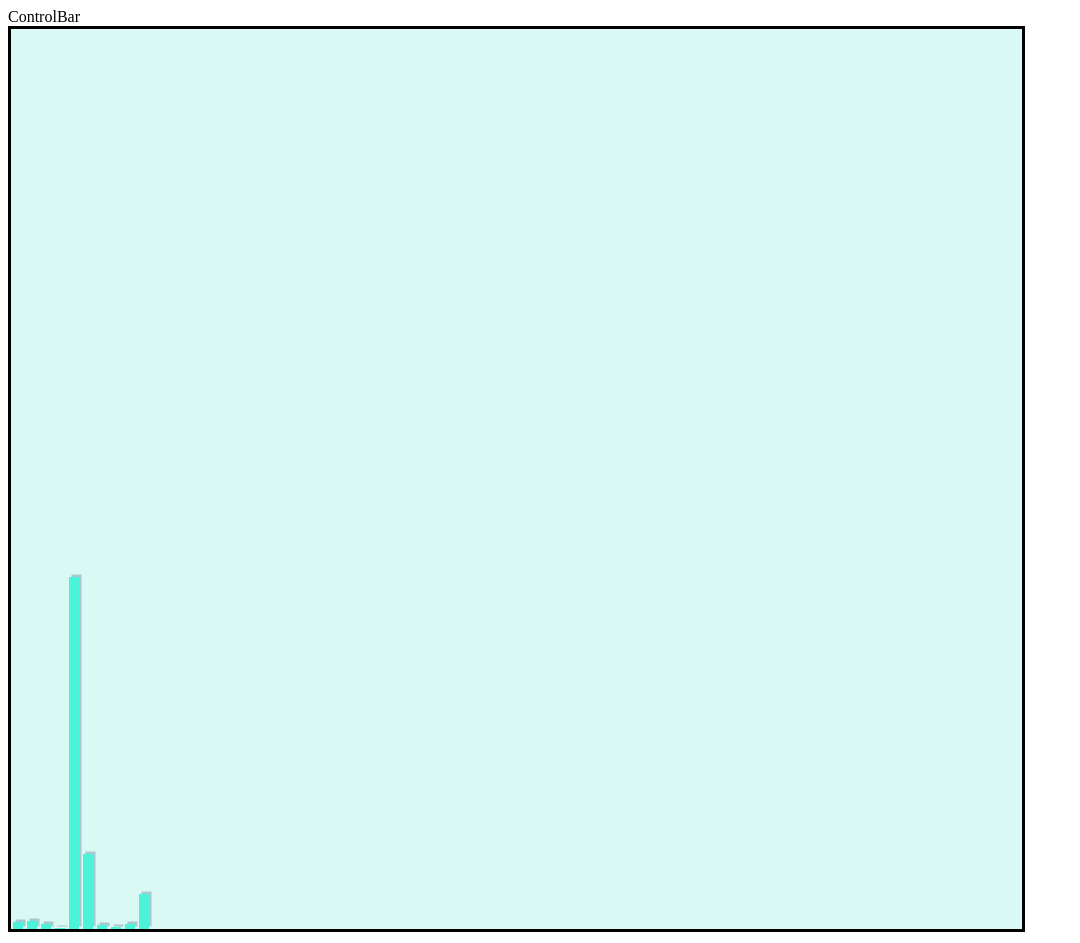
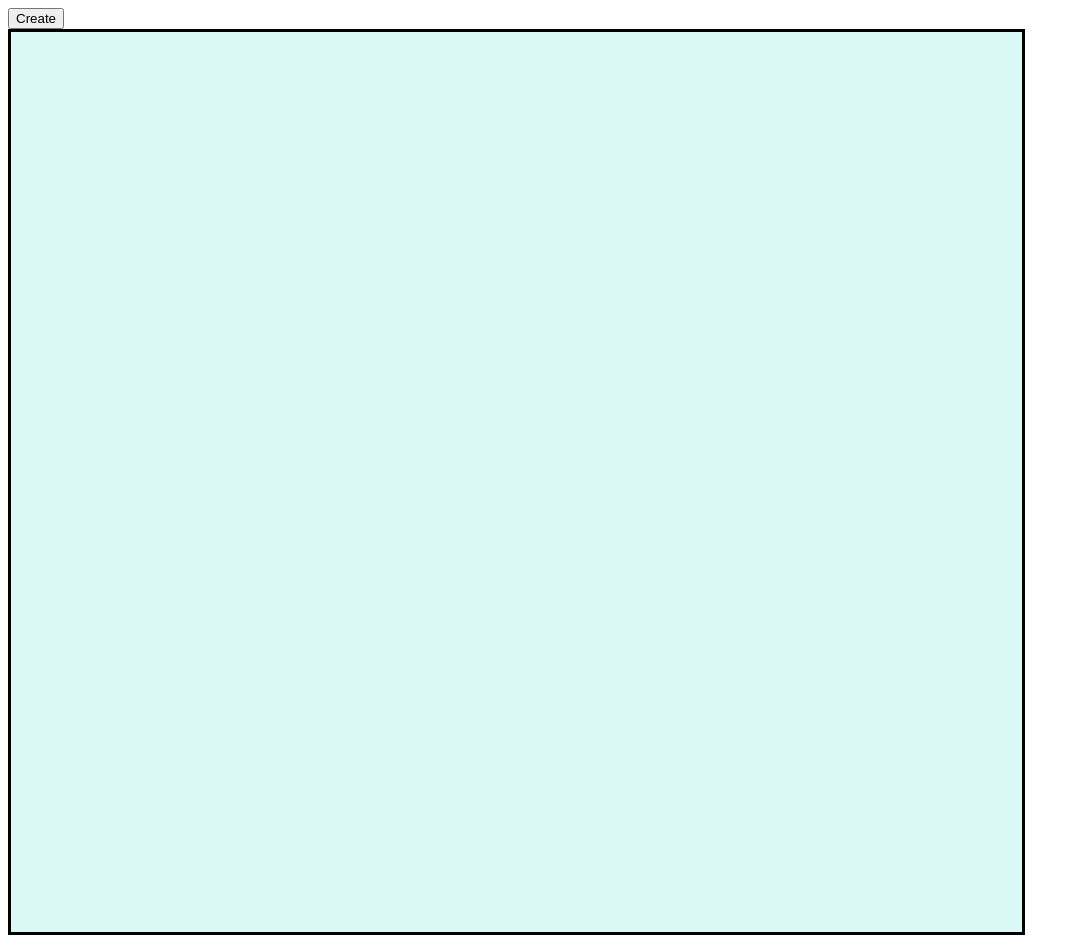
Before and after one commit to pawind/Sorting-Visualization, a React (Create React App) app: page / in a window 1280 px wide. Shown: the whole page, without its empty margins (0-1080 px from the left). Built offline with nearby package versions, Linux system fonts and the light colour scheme.

Commit message:
Creation of bars by slider and instant bbutton

```diff
--- a/src/App.js
+++ b/src/App.js
@@ -1,45 +1,61 @@
-import React, { useState } from "react";
+import React, { useState, useEffect } from "react";
 
 import ControlBar from "./components/ControlBar/ControlBar";
 import SortingDisplay from "./components/SortingDisplay/SortingDisplay";
 
 const App = () => {
-  const [data, setData] = useState([7, 8, 5, 1, 352, 75, 4, 2, 5, 35]);
-  const [barAmount, setBarAmount] = useState(10);
+  const [data, setData] = useState([]);
+  const [barAmount, setBarAmount] = useState(0);
+  const [newBarAmount, setNewBarAmount] = useState(0);
 
-  const createData = (amount) => {
-    if(amount === barAmount){
+  const createData = () => {
+    setData([]);
+    if (newBarAmount === barAmount) {
       return;
+    } else if (newBarAmount > barAmount) {
+      //Some more Bars need to created
+      for (let i = barAmount; i < newBarAmount; i++) {
+        setData((prevData) => {
+          let d = [...prevData];
+          let random = Math.round(Math.random() * 800);
+          d.push(random);
+          return d;
+        });
+        setBarAmount(newBarAmount);
+      }
+    } else {
+      for (let i = newBarAmount; i < barAmount; i++) {
+        setData((prevData) => {
+          let d = [...prevData];
+          d.pop();
+          return d;
+        });
+      }
+      setBarAmount(newBarAmount);
     }
-    else if (amount > barAmount) {                          //Some more Bars need to created
-      for (let i = barAmount; i < amount; i++) {
-       // console.log(i)
-        setData((prevData) => {
-          //console.log(prevData)
-          let d = [...prevData];
-          let random = Math.round(Math.random()*800);
-          d.push(random);
-          return d
-        })
-        setBarAmount(amount);
-      }
-    }else{
-      console.log("gfieagfoijeaf")
-      for(let i=amount; i<barAmount; i++){
-        console.log(i)
-        setData(prevData => {
-          let d = [...prevData]
-          d.pop()
-          return d;
-        })
-      }
-      setBarAmount(amount);
-    }
-  }
+    console.log(data);
+  };
+
+  const randomIntFromInterval = (min, max) => {
+    return Math.floor(Math.random() * (max - min + 1) + min);
+  };
+
+  const createBars = () => {
+    setBarAmount(0);
+    setNewBarAmount(randomIntFromInterval(90, 108));
+  };
+
+  useEffect(() => {
+    createData();
+  }, [newBarAmount]);
 
   return (
     <div className="App" style={{}}>
-      <ControlBar />
+      <ControlBar
+        amount={newBarAmount}
+        handleAmountChange={setNewBarAmount}
+        createBars={createBars}
+      />
       <SortingDisplay data={data} />
     </div>
   );
--- a/src/components/ControlBar/ControlBar.js
+++ b/src/components/ControlBar/ControlBar.js
@@ -1,5 +1,19 @@
 const controlBar = (props) => {
-  return <div>ControlBar</div>;
+  return (
+    <div>
+      {/* <input
+        type="range"
+        step="10"
+        min="0"
+        max="120"
+        value={props.amount}
+        onInput={(e) => props.handleAmountChange(e.target.value)}
+      ></input> */}
+      {/* Slider Solution */}
+
+      <input type="button" value="Create" onClick={props.createBars} />
+    </div>
+  );
 };
 
 export default controlBar;
```
